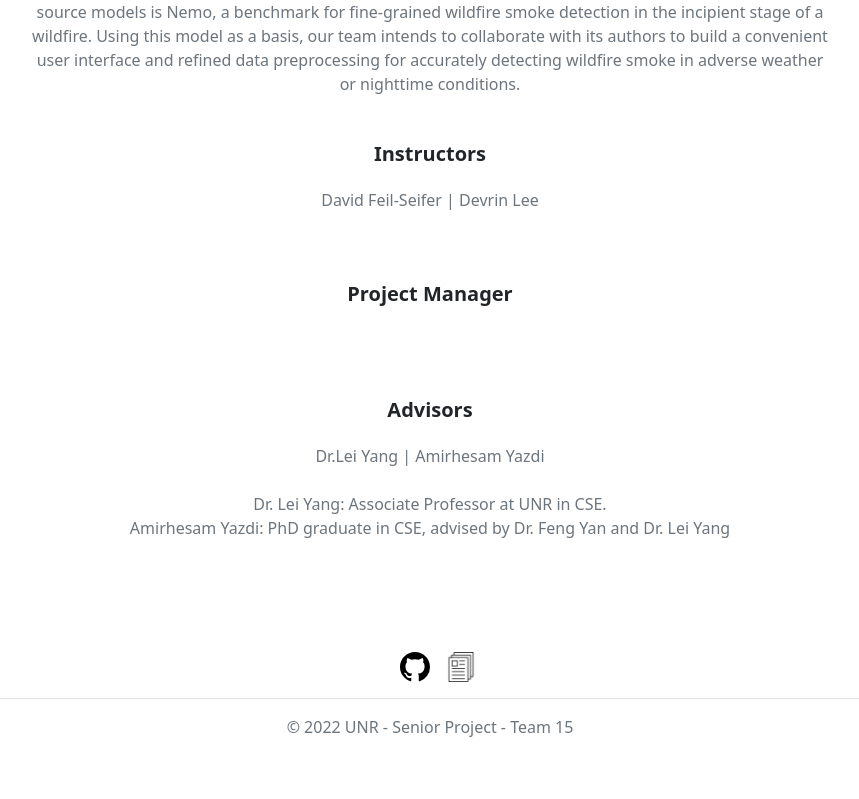
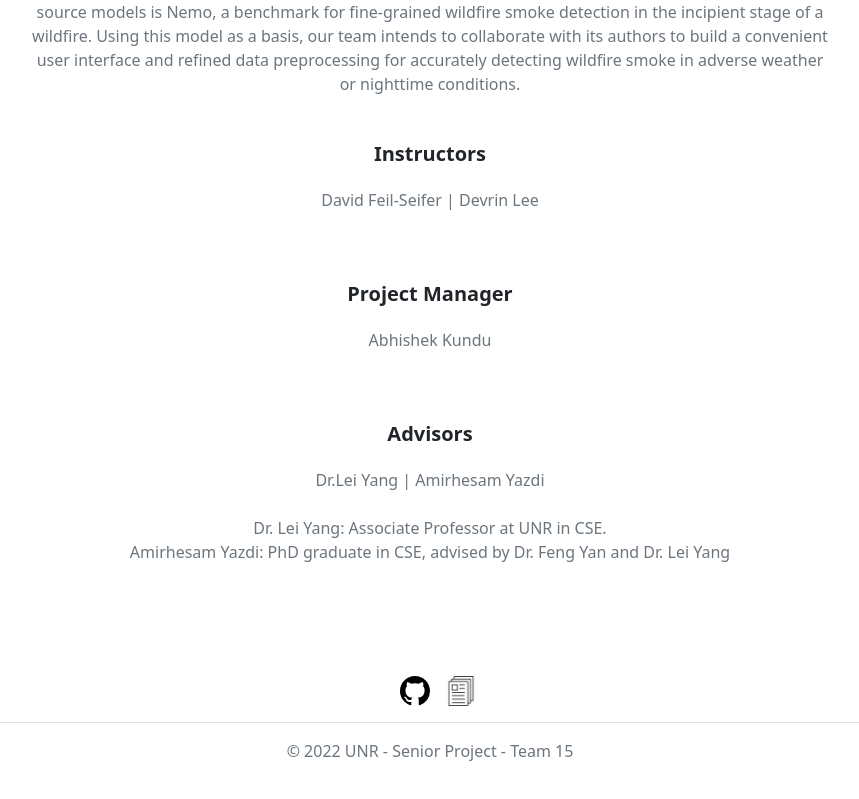
Before and after one commit to Curtis-CS/Nemo-Frontend, a Vue app: page /aboutus in a window 1280 px wide. Shown: the part 684-1483 px from the top of the page, without its empty margins (210-1069 px from the left). Built offline with nearby package versions, Linux system fonts and the light colour scheme.

Commit message:
mp4 video snapshot implementation, new definition in app.py named 'get_frames' - Ian

```diff
--- a/src/views/AboutUs.vue
+++ b/src/views/AboutUs.vue
@@ -39,7 +39,7 @@
         </p>
         <h5 class="fw-bold text-center lh-1 mb-4 mt-5 min-width"> Project Manager </h5>
         <p class="fw-normal text-muted text-center mb-lg-4">
-
+          Abhishek Kundu
         </p>
         <h5 class="fw-bold text-center lh-1 mb-4 mt-5 min-width"> Advisors </h5>
         <p class="fw-normal text-center text-muted mb-5 mb-lg-4">
```
